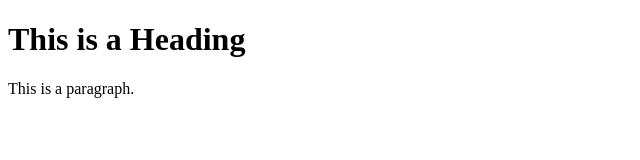
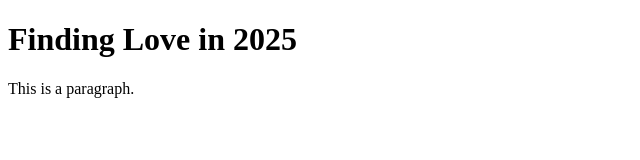
Before and after one commit to BobbyStrahanoski97/matchmakerr, a plain HTML site: page index.html in a window 1280 px wide. Shown: the whole page, without its empty margins (0-640 px from the left). Drawn offline with Linux system fonts and the light colour scheme.

Commit message:
Update index.html

```diff
--- a/index.html
+++ b/index.html
@@ -5,7 +5,7 @@
 </head>
 <body>
 
-  <h1>This is a Heading</h1>
+  <h1>Finding Love in 2025</h1>
   <p>This is a paragraph.</p>
 
 </body>
```
